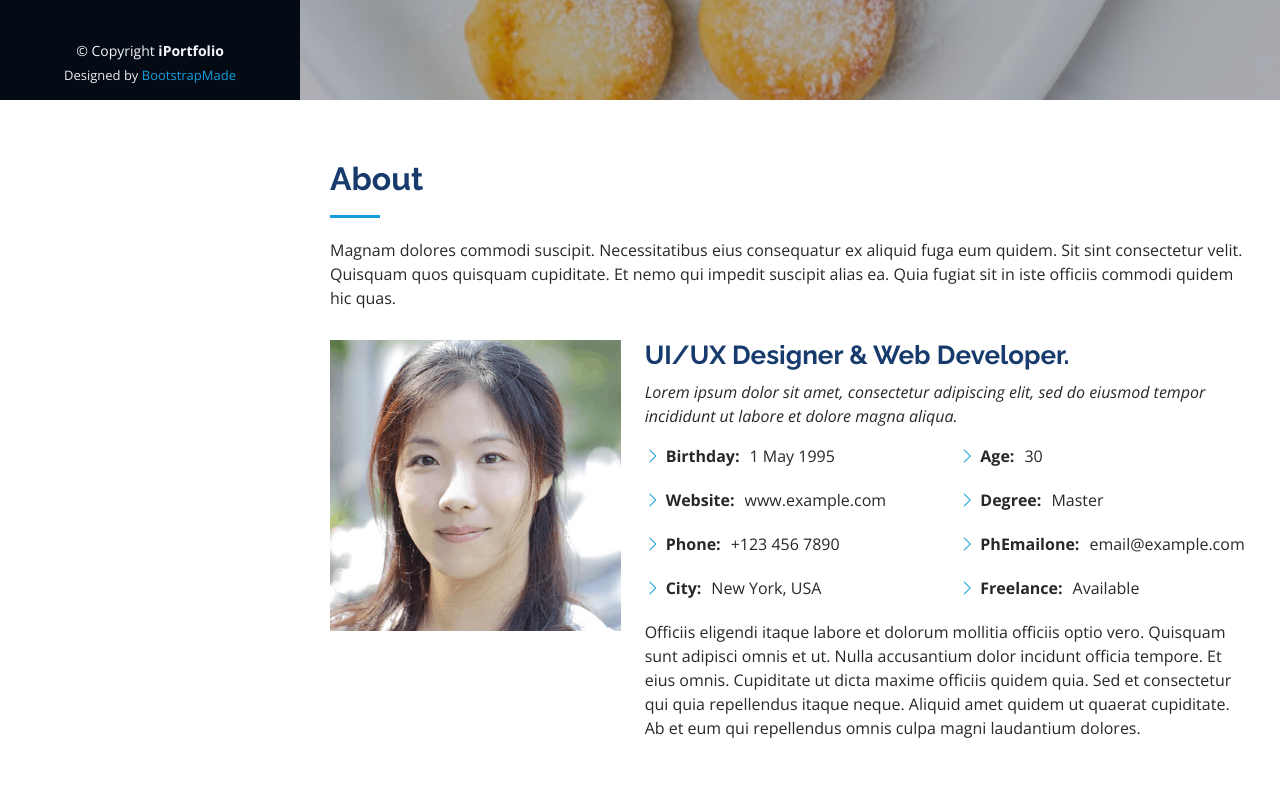
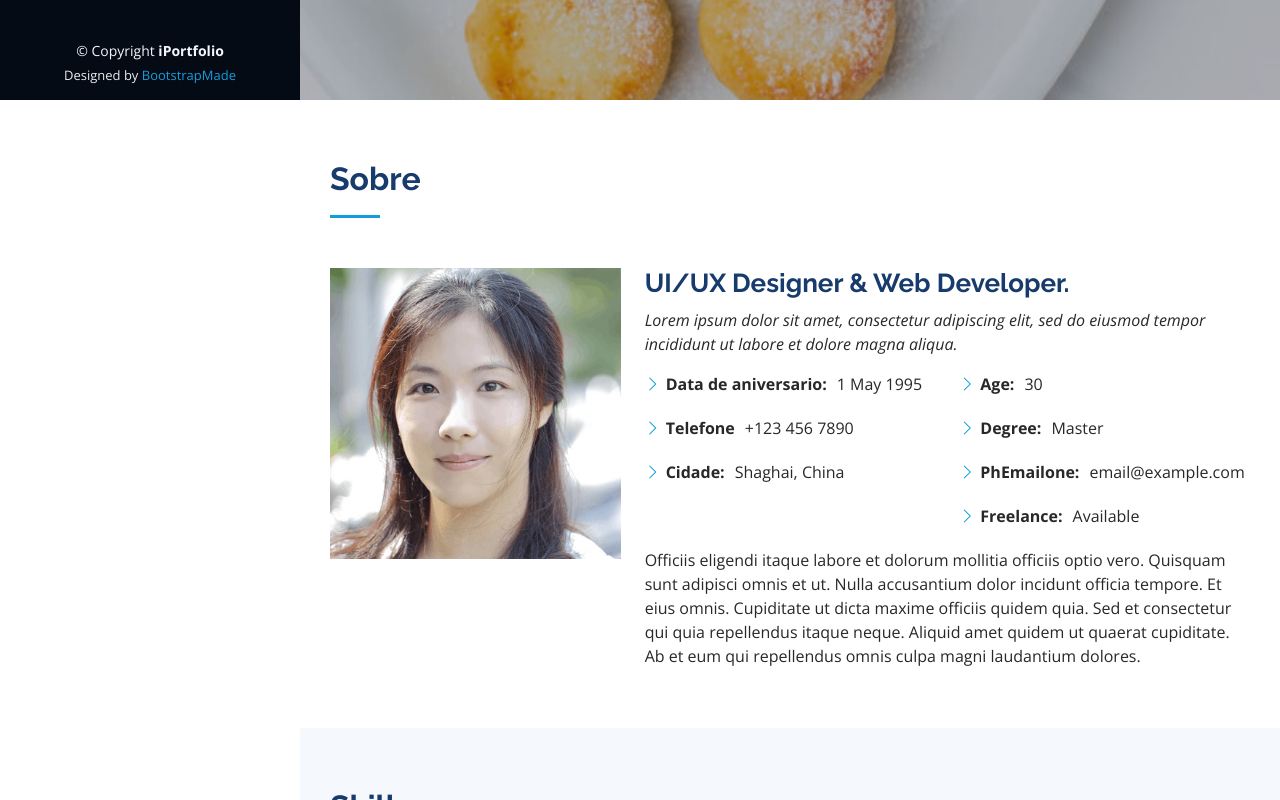
Before and after one commit to nadjalira/MeuPortifolio, a plain HTML site: page index.html in a window 1280 px wide. Shown: the part 700-1500 px from the top of the page. Drawn offline with nearby package versions, Linux system fonts and the light colour scheme.

Commit message:
Atualização

```diff
--- a/index.html
+++ b/index.html
@@ -84,8 +84,8 @@
       <div class="container">
 
         <div class="section-title">
-          <h2>About</h2>
-          <p>Magnam dolores commodi suscipit. Necessitatibus eius consequatur ex aliquid fuga eum quidem. Sit sint consectetur velit. Quisquam quos quisquam cupiditate. Et nemo qui impedit suscipit alias ea. Quia fugiat sit in iste officiis commodi quidem hic quas.</p>
+          <h2>Sobre</h2>
+
         </div>
 
         <div class="row">
@@ -101,10 +101,9 @@
             <div class="row">
               <div class="col-lg-6">
                 <ul>
-                  <li><i class="bi bi-chevron-right"></i> <strong>Birthday:</strong> <span>1 May 1995</span></li>
-                  <li><i class="bi bi-chevron-right"></i> <strong>Website:</strong> <span>www.example.com</span></li>
-                  <li><i class="bi bi-chevron-right"></i> <strong>Phone:</strong> <span>+123 456 7890</span></li>
-                  <li><i class="bi bi-chevron-right"></i> <strong>City:</strong> <span>New York, USA</span></li>
+                  <li><i class="bi bi-chevron-right"></i> <strong>Data de aniversario:</strong> <span>1 May 1995</span></li>
+                  <li><i class="bi bi-chevron-right"></i> <strong>Telefone</strong> <span>+123 456 7890</span></li>
+                  <li><i class="bi bi-chevron-right"></i> <strong>Cidade:</strong> <span>Shaghai, China</span></li>
                 </ul>
               </div>
               <div class="col-lg-6">
```
